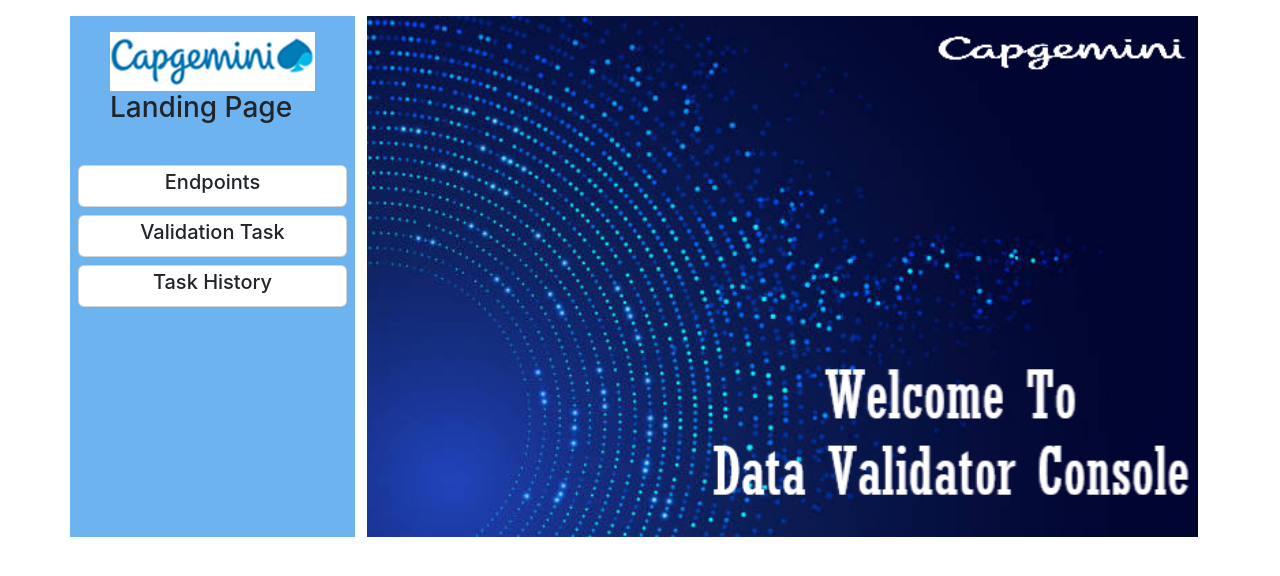
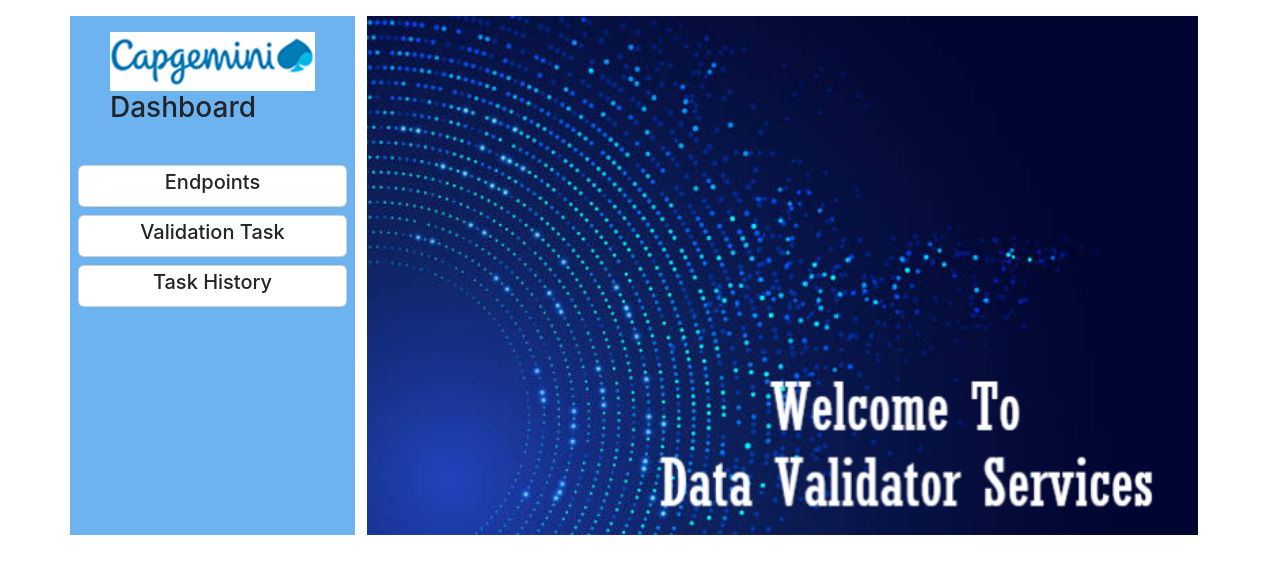
Before and after one commit to timirpaul/validator-client, a React (Create React App) app: page /landing in a window 1280 px wide. Shown: the top 576 px of the page. Built offline with nearby package versions, Linux system fonts and the light colour scheme; sample sign-in values are in the browser's storage.

Commit message:
update on login and landing

```diff
--- a/src/Components/Endpoints.jsx
+++ b/src/Components/Endpoints.jsx
@@ -96,7 +96,7 @@ const Endpoints = () => {
           className="col-md-3"
           style={{ backgroundColor: lightTheme.lightBlue }}
         >
-          <Sidebar name="Endpoints Page" />
+          <Sidebar name="Endpoints" />
         </div>
         <div
           className=" col-md-9  "
--- a/src/Components/Home.jsx
+++ b/src/Components/Home.jsx
@@ -92,7 +92,7 @@ const Home = () => {
                             style={{ color: "#ff6219" }}
                           />
                           <span className="h1 fw-bold mb-0">
-                            Data Validator
+                            <h2 className="text-bold">Data Validator Services</h2>
                           </span>
                         </div>
                         {invalidLogin && (
--- a/src/Components/Landing.jsx
+++ b/src/Components/Landing.jsx
@@ -12,7 +12,7 @@ const Landing = () => {
           className="col-md-3"
           style={{ backgroundColor: lightTheme.lightBlue }}
         >
-          <Sidebar name="Landing Page" />
+          <Sidebar name="Dashboard" />
         </div>
         <div
           className="d-flex col-md-9  text-center align-items-center justify-content-center "
--- a/src/Components/TaskHistory.jsx
+++ b/src/Components/TaskHistory.jsx
@@ -43,7 +43,7 @@ const TaskHistory = () => {
           className="col-md-3"
           style={{ backgroundColor: lightTheme.lightBlue }}
         >
-          <Sidebar name="Landing Page" />
+          <Sidebar name="Task History" />
         </div>
         <div
           className=" col-md-9  "
```
Also changed, not shown: src/img/landing_img.png.
